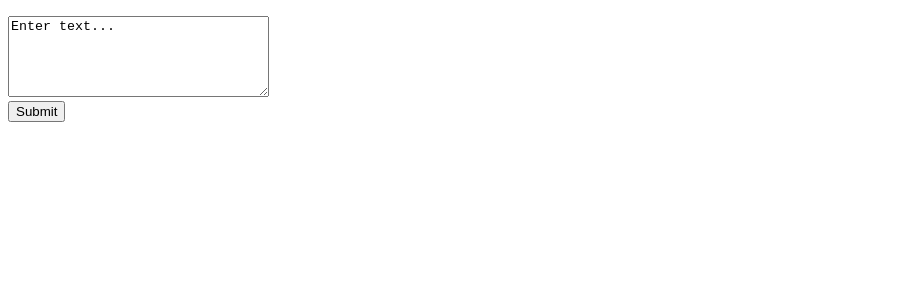
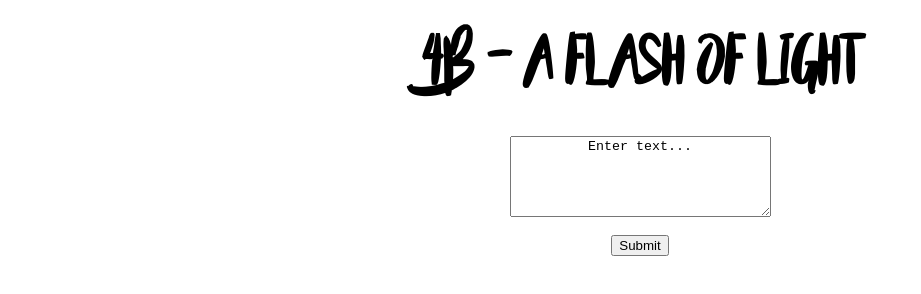
Before and after one commit to Azel4514/4B-Comic, a plain HTML site: page index.html in a window 1280 px wide. Shown: the whole page, without its empty margins (0-921 px from the left). Drawn offline with Linux system fonts and the light colour scheme.

Commit message:
New Addations
Adding title and centering everything becase we can

```diff
--- a/css.css
+++ b/css.css
@@ -1,8 +1,29 @@
 @font-face {
     font-family: 'newLang';
     src: url('C4b-Regular.otf');
+    font-family: 'titleFont';
+    src: url('Beauty and the Beast Sample.otf');
 }
 
 div.a {
-    font-size: 90px;
+    font-size: 300px;
 }
+
+h1 {
+  font-family: 'titleFont';
+  text-align: center;
+  font-size: 50px;
+}
+
+textarea {
+  display: block;
+  margin-left: auto;
+  margin-right: auto;
+  text-align: center;
+}
+
+input{
+  display: block;
+  margin-left: auto;
+  margin-right: auto;
+}
--- a/index.html
+++ b/index.html
@@ -6,6 +6,8 @@
 </head>
 <body>
 <p>
+  <h1 class="titleName">4B - A Flash of Light</h1>
+<br>
 <span>
     <textarea id="fontTest" name="message" rows="5" cols="30">Enter text...</textarea>
 </span>
```
Also changed, not shown: Beauty and the Beast Sample.otf (added), Title Font 1.PNG (added).
